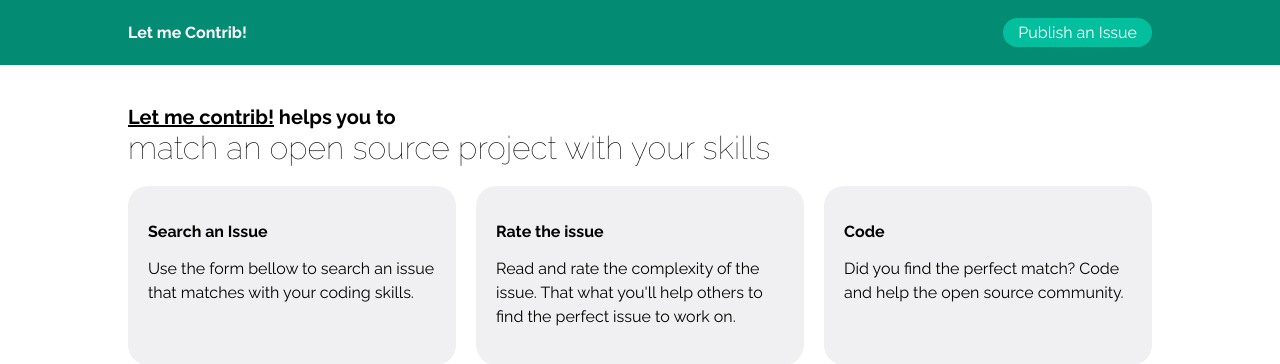
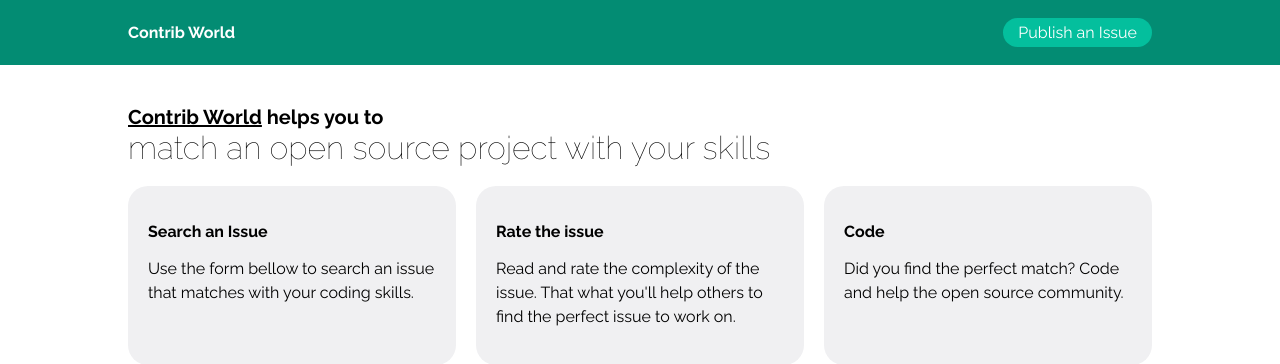
Before and after one commit to carlosmaniero/iwannacontrib, a Django app: page / in a window 1280 px wide. Shown: the top 364 px of the page. Run offline with Django 3.2, Linux system fonts and the light colour scheme; data that the repository does not hold is empty.

Commit message:
let me contrib is now contrib.world https://www.contrib.world/

```diff
--- a/issues/templates/base.html
+++ b/issues/templates/base.html
@@ -10,7 +10,7 @@
 
     <link href="https://fonts.googleapis.com/css2?family=Raleway:wght@100;400;700&display=swap" rel="stylesheet">
 
-    <title>{% block page_title %}{% endblock %} | Let me Contrib!</title>
+    <title>{% block page_title %}{% endblock %} | Contrib World</title>
 
     <style>
         body {
@@ -133,7 +133,7 @@
     <header class="main-header">
         <div class="center-content header-content">
             <a href="{% url 'home' %}" class="home_link">
-                Let me Contrib!
+                Contrib World
             </a>
 
             <div>
--- a/issues/testing/tests_e2e.py
+++ b/issues/testing/tests_e2e.py
@@ -139,7 +139,7 @@ class SearchIssueE2E(E2ETesting):
         self.assertEquals(self.search_page.all_rates, ['', 'all', '1', '2', '3', '4', '5'])
 
     def test_default_seo_information(self):
-        self.assertEquals(self.search_page.page_title, 'Be a contributor to open source | Let me Contrib!')
+        self.assertEquals(self.search_page.page_title, 'Be a contributor to open source | Contrib World')
         self.assertEquals(
             self.search_page.meta_description,
             'Find an issue that is perfect with your skills and contribute to open source projects.'
@@ -150,7 +150,7 @@ class SearchIssueE2E(E2ETesting):
         self.search_page.select_rate('Not Rated')
         self.search_page.do_search()
 
-        self.assertEquals(self.search_page.page_title, 'Let me contrib with Python to Open Source | Let me Contrib!')
+        self.assertEquals(self.search_page.page_title, 'Let me contrib with Python to Open Source | Contrib World')
 
         self.assertEquals(
             self.search_page.meta_description,
@@ -166,7 +166,7 @@ class SearchIssueE2E(E2ETesting):
 
         self.search_page.click_at_result('Python Not rated yet #1 any title 1')
 
-        self.assertEquals(self.issue_page.page_title, 'Contrib to a Python issue: any title 1 | Let me Contrib!')
+        self.assertEquals(self.issue_page.page_title, 'Contrib to a Python issue: any title 1 | Contrib World')
         self.assertEquals(
             self.issue_page.meta_description,
             'The Python repository iwannacontrib-issues-test-integration-test needs your help. Contribute to any '
--- a/triage/templates/triage/home.html
+++ b/triage/templates/triage/home.html
@@ -123,7 +123,7 @@
 
     <main class="main-home">
         <hgroup>
-            <h2><u>Let me contrib!</u> helps you to</h2>
+            <h2><u>Contrib World</u> helps you to</h2>
             <h1>match an open source project with your skills</h1>
         </hgroup>
 
```
